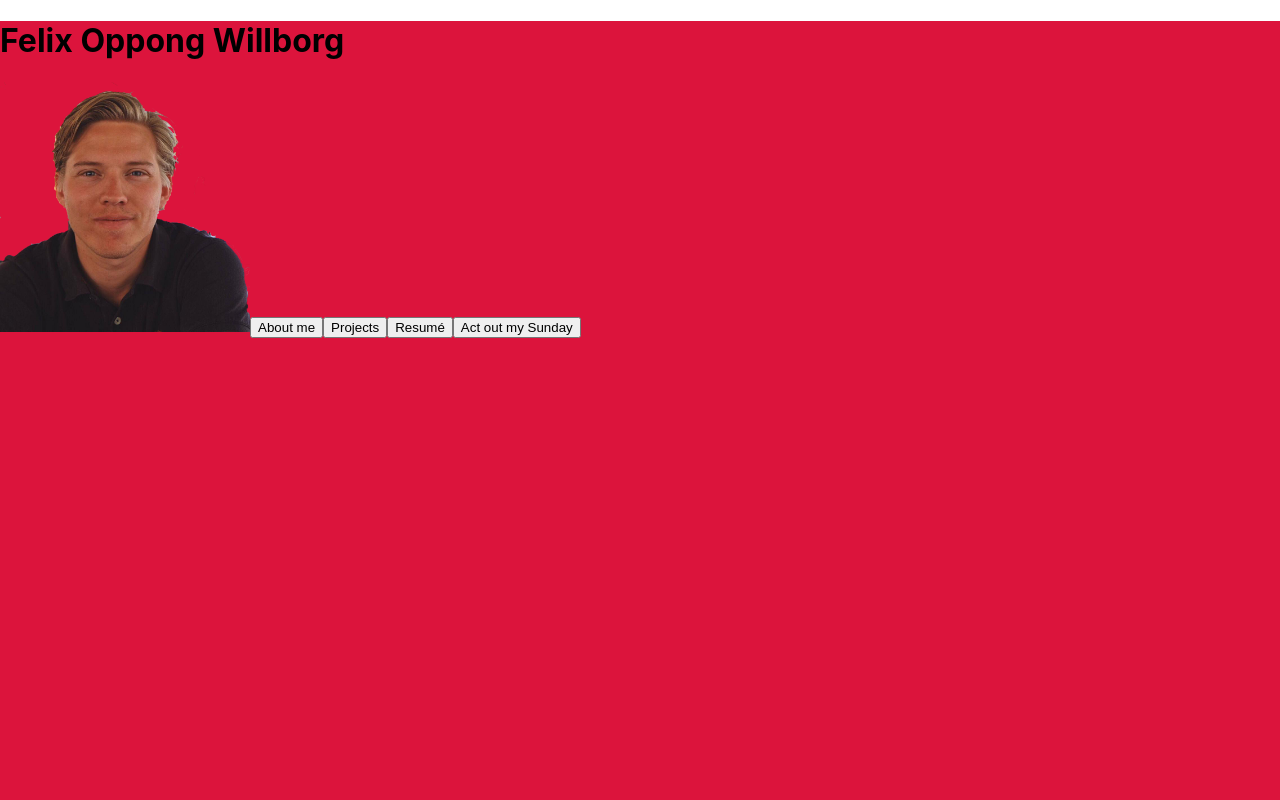
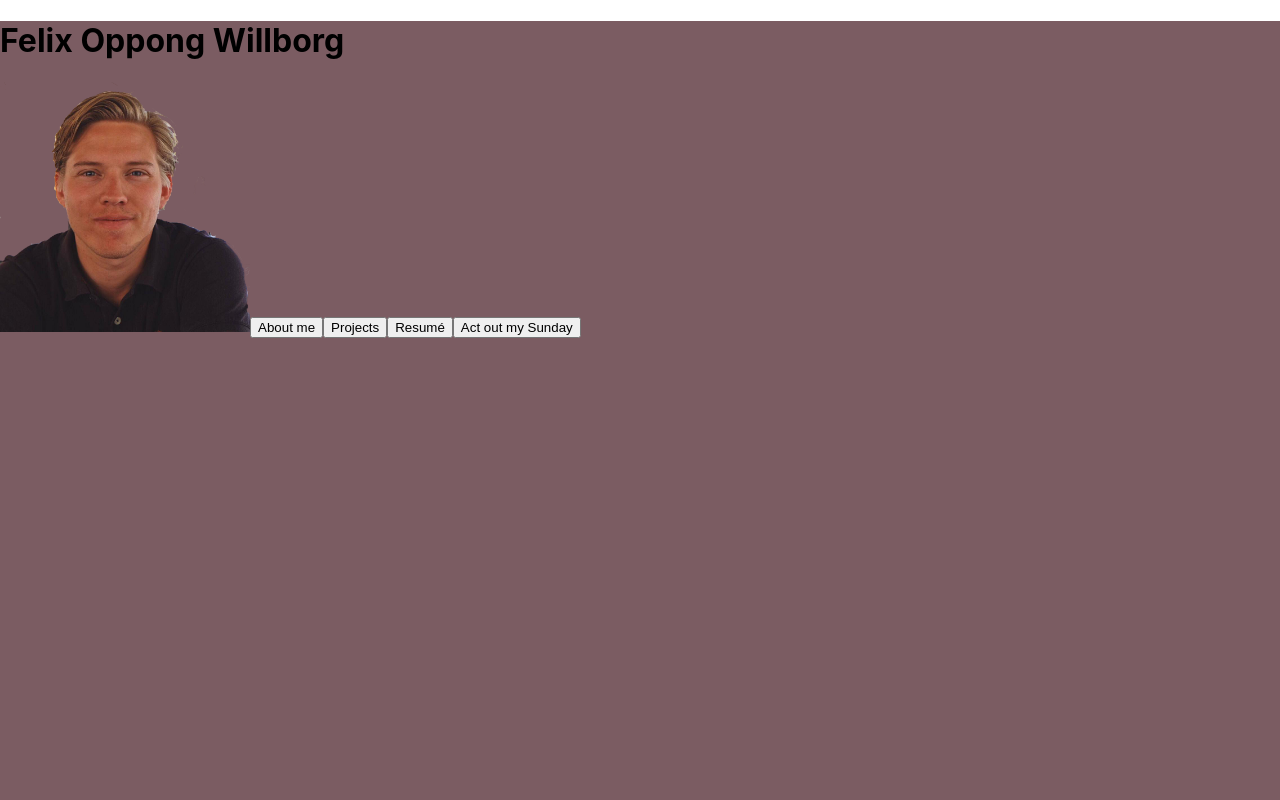
Before and after one commit to felixoppongwillborg/final_portfolio, a React (Create React App) app: page / in a window 1280 px wide. Shown: the top 800 px of the page. Built offline with nearby package versions, Linux system fonts and the light colour scheme.

Commit message:
capsulated all the JSX filex in a div

```diff
--- a/src/App.jsx
+++ b/src/App.jsx
@@ -9,13 +9,13 @@ import MySunday from './sections/MySunday';
 
 function App() {
   return (
-    <>
+    <div>
       <Home />
       <AboutMe />
       <Projects />
       <Cv />
       <MySunday />
-    </>
+    </div>
   );
 }
 
--- a/src/index.css
+++ b/src/index.css
@@ -1,5 +1,5 @@
 body {
-  margin: 0;
+  margin: auto;
   font-family: -apple-system, BlinkMacSystemFont, 'Segoe UI', 'Roboto', 'Oxygen',
     'Ubuntu', 'Cantarell', 'Fira Sans', 'Droid Sans', 'Helvetica Neue',
     sans-serif;
@@ -17,7 +17,7 @@ code {
 }
 #Home-section{
   height: 100vh;
-  background-color: crimson;
+  background-color: rgb(123, 92, 98);
 }
 #AboutMe-section{
   height: 100vh;
```
